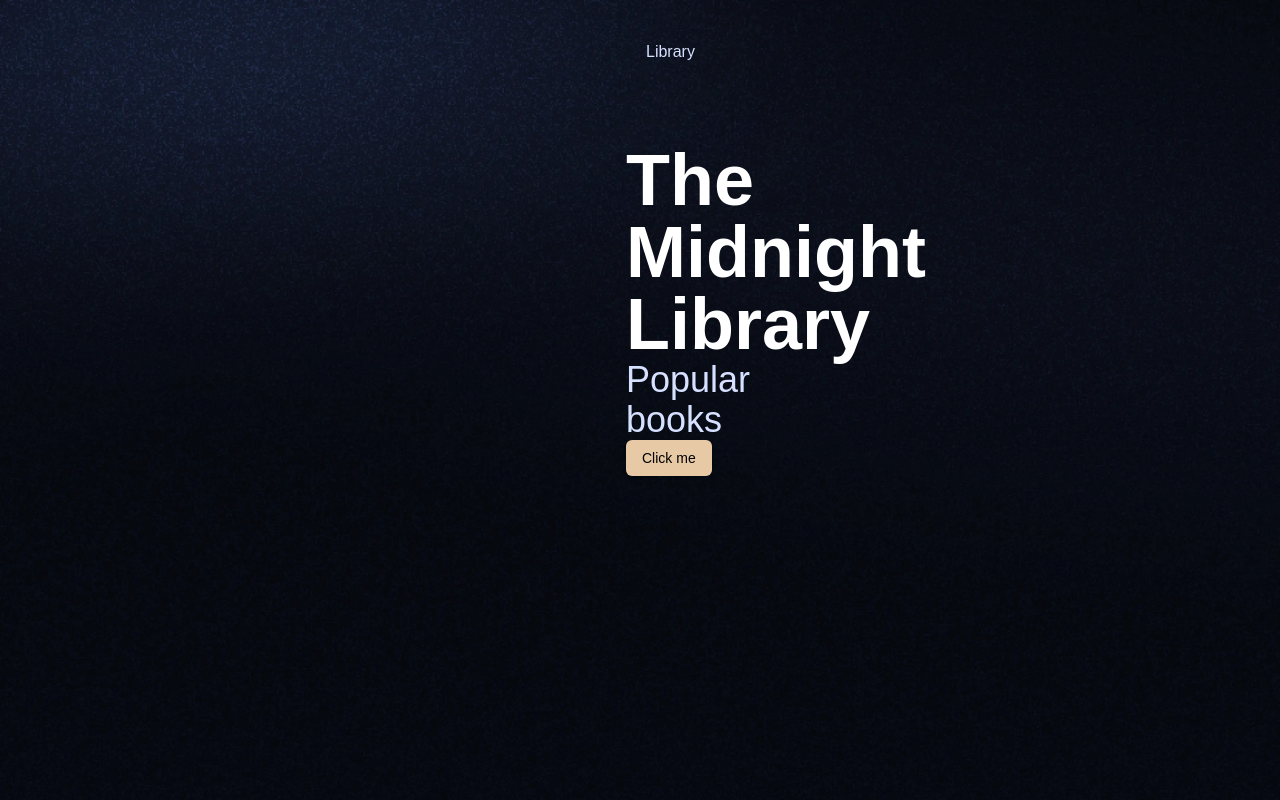
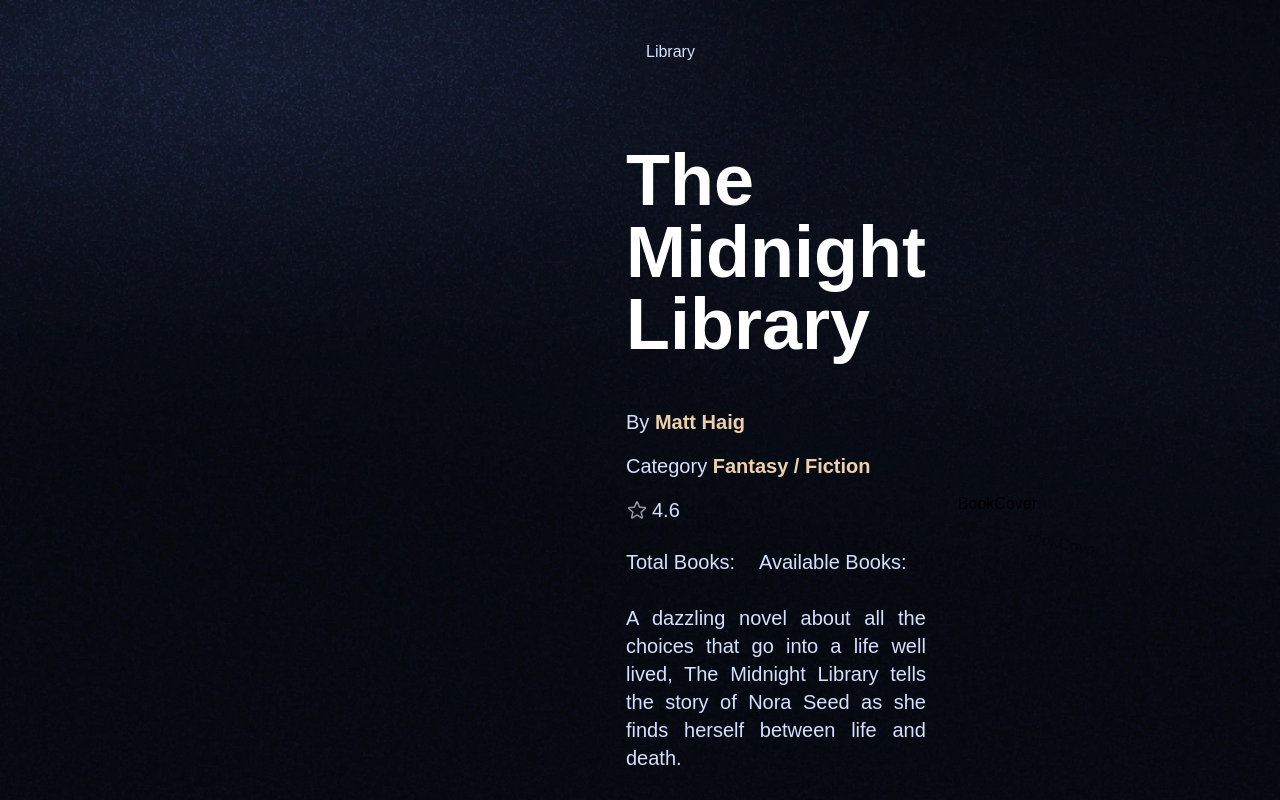
Before and after one commit to Jhonneg/bookJSX, a Next.js app: page / in a window 1280 px wide. Shown: the top 800 px of the page. Built offline with nearby package versions, Linux system fonts and the light colour scheme; a web font is replaced by a local one.

Commit message:
bookoverview markup and book cover component

```diff
--- a/app/(root)/page.tsx
+++ b/app/(root)/page.tsx
@@ -13,7 +13,6 @@
         books={sampleBooks}
         containerClass="mt-28"
       />
-      <Button>Click me</Button>
     </>
   );
 }
--- /dev/null
+++ b/components/BookCover.tsx
@@ -0,0 +1,6 @@
+
+export default function BookCover() {
+  return (
+    <div>BookCover</div>
+  )
+}
--- a/components/BookOverview.tsx
+++ b/components/BookOverview.tsx
@@ -1,3 +1,7 @@
+import Image from "next/image";
+import { Button } from "./ui/button";
+import BookCover from "./BookCover";
+
 export default function BookOverview({
   title,
   author,
@@ -13,6 +17,51 @@
     <section className="book-overview">
       <div className="flex flex-1 flex-col gap-5">
         <h1>{title}</h1>
+        <div className="book-info">
+          <p>
+            By <span className="font-semibold text-light-200">{author}</span>
+          </p>
+
+          <p>
+            Category{" "}
+            <span className="font-semibold text-light-200">{genre}</span>
+          </p>
+
+          <div className="flex flex-row gap-1">
+            <Image src="/icons/star.svg" alt="star" width={22} height={22} />
+            <p>{rating}</p>
+          </div>
+        </div>
+
+        <div className="book-copies">
+          <p>
+            Total Books: <span>{total_copies}</span>
+          </p>
+
+          <p>
+            Available Books: <span>{available_copies}</span>
+          </p>
+        </div>
+
+        <p className="book-description">{description}</p>
+
+        <Button className="book-overview_btn">
+          <Image src="/icons/book.svg" alt="book" width={20} height={20} />
+          <p className="font-bebas-neue text-xl text-dark-100">Borrow</p>
+        </Button>
+      </div>
+      <div className="relative flex flex-1 justify-center">
+        <div className="relative">
+          <BookCover
+            variant="wide"
+            className="z-10"
+            coverColor={color}
+            coverImage={cover}
+          />
+          <div className="absolute left-16 top-10 rotate-12 opacity-40 max-sm:hidden">
+            <BookCover variant="wide" coverColor={color} coverImage={cover} />
+          </div>
+        </div>
       </div>
     </section>
   );
```
